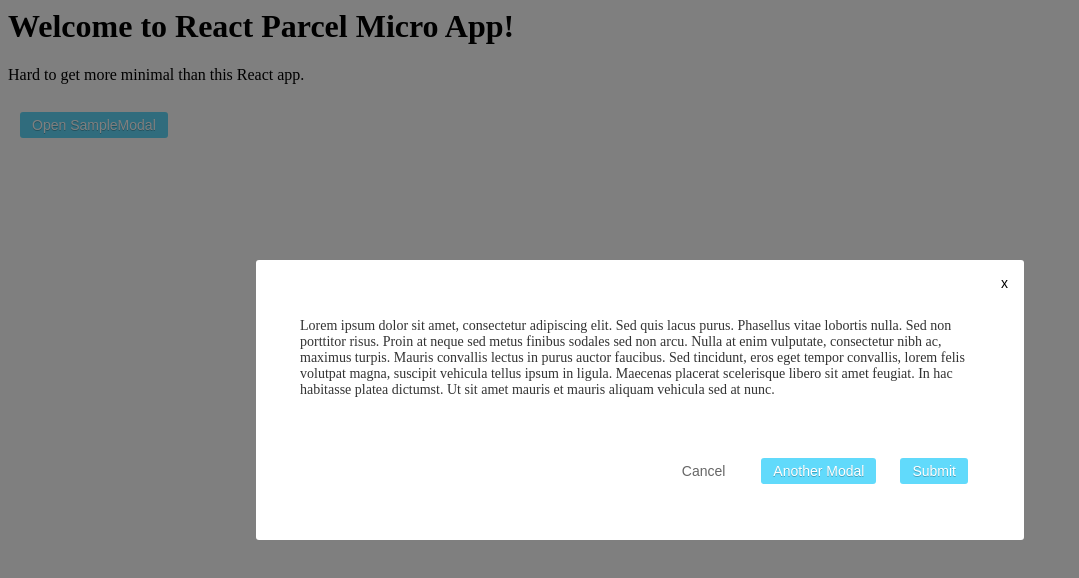
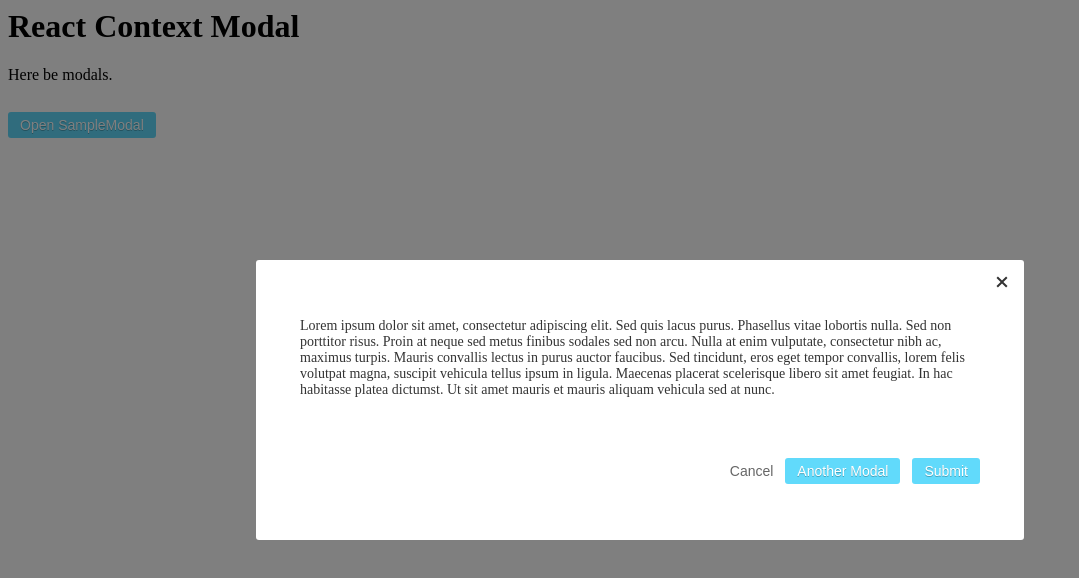
Before and after one commit to mjcampagna/react-context-modal, a React (Vite) app: page / in a window 1280 px wide. Both pictures are taken after a click on the button "Open SampleModal". Shown: the top 578 px of the page, without its empty margins (0-1079 px from the left). Built offline with nearby package versions, Linux system fonts and the light colour scheme.

Commit message:
Demo layout & modal close button as SVG

```diff
--- a/src/App.js
+++ b/src/App.js
@@ -4,8 +4,8 @@ import SampleModal from './SampleModal'
 
 export default () => (
   <ModalProvider>
-    <h1>Welcome to React Parcel Micro App!</h1>
-    <p>Hard to get more minimal than this React app.</p>
+    <h1>React Context Modal</h1>
+    <p>Here be modals.</p>
 
     <ModalButton content={
       <SampleModal />
--- a/src/Modal/index.js
+++ b/src/Modal/index.js
@@ -79,7 +79,7 @@ const Modal = ({ children }) => {
 							</div>
 						)}
 						<button className="component-modal-button--close" onClick={handleClose}>
-							x
+							<svg xmlns="http://www.w3.org/2000/svg" width="12" height="12" viewBox="0 0 24 24"><path d="M23 20.168l-8.185-8.187 8.185-8.174-2.832-2.807-8.182 8.179-8.176-8.179-2.81 2.81 8.186 8.196-8.186 8.184 2.81 2.81 8.203-8.192 8.18 8.192z" fill="#333" /></svg>
 						</button>
 					</div>
 				</div>
--- a/src/Modal/style.css
+++ b/src/Modal/style.css
@@ -96,7 +96,7 @@
 	display: inline-block;
 	font-size: 14px;
 	line-height: 1em;
-	margin: 12px;
+	margin: 12px 0;
 	padding: 6px 12px;
 	text-shadow: 0 1px 0px rgba(0, 0, 0, 0.25);
 }
@@ -104,6 +104,10 @@
 .component-modal-actions {
   margin-top: 48px;
   text-align: right;
+}
+
+.component-modal-actions > * {
+  margin-left: 12px;
 }
 
 .component-modal-button--cancel {
@@ -115,6 +119,6 @@
 	display: inline-block;
 	font-size: 14px;
 	line-height: 1em;
-	margin: 12px;
-	padding: 6px 12px;
+	margin: 12px 0;
+	padding: 6px 0;
 }
```
